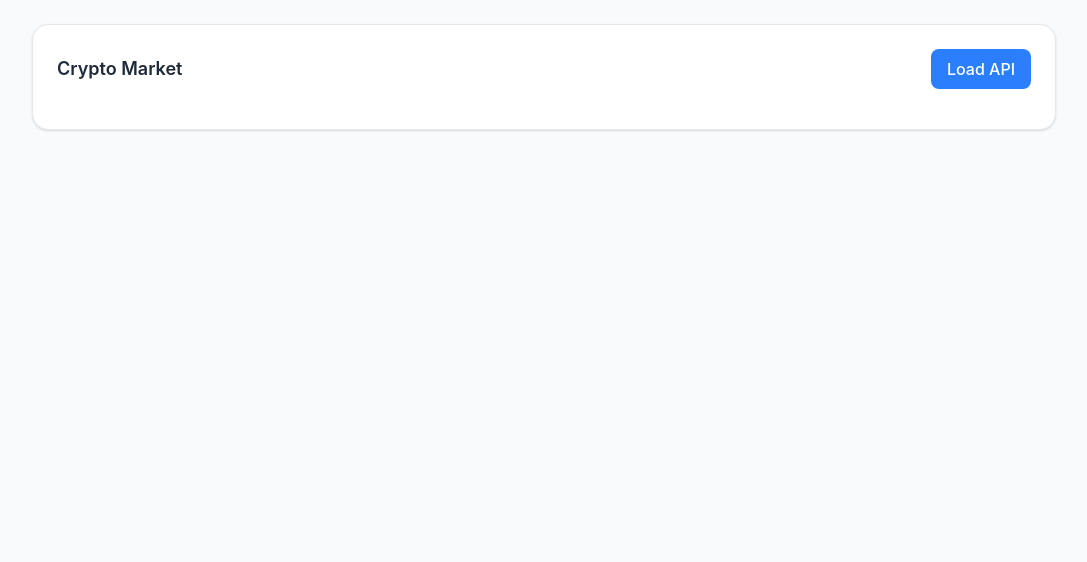
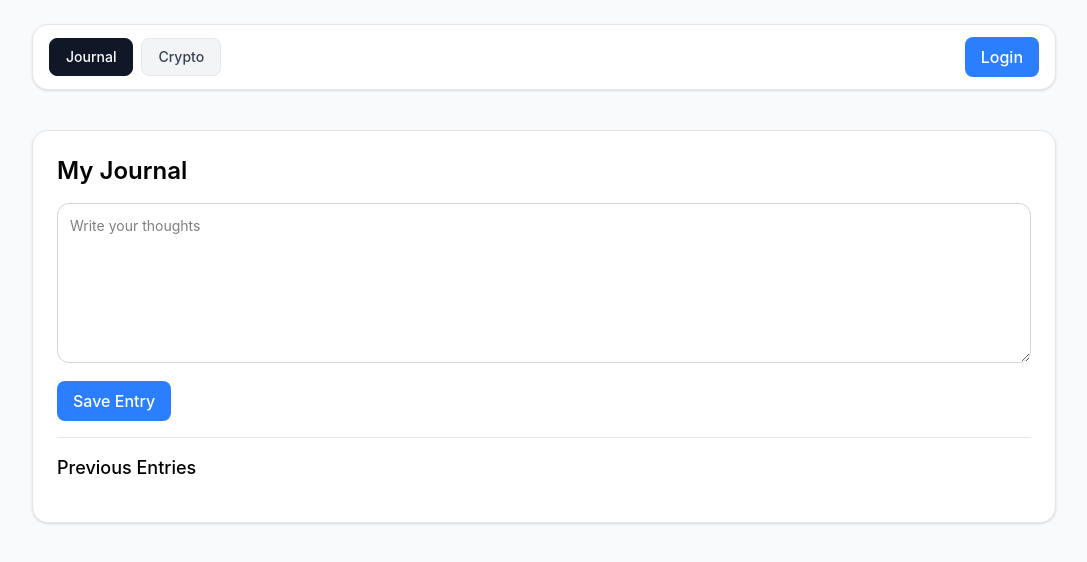
Before and after one commit to klamest190/tstailwind1, a React (Vite) app: page / in a window 1280 px wide. Shown: the top 562 px of the page, without its empty margins (96-1183 px from the left). Built offline with nearby package versions, Linux system fonts and the light colour scheme.

Commit message:
Navbar integrated

```diff
--- a/src/App.tsx
+++ b/src/App.tsx
@@ -1,5 +1,18 @@
+import { Routes, Route } from "react-router-dom";
+import Navbar from "./components/Navbar";
+import AppJournal1 from "./components/AppJournal1";
+import CryptoAPI from "./components/CryptoAPI";
+
 const App = () => {
-  return <div>App Testing enabled</div>;
+  return (
+    <div className="min-h-screen bg-gray-50 p-4 md:p-6">
+      <Navbar />
+      <Routes>
+        <Route path="/" element={<AppJournal1 />} />
+        <Route path="/crypto" element={<CryptoAPI />} />
+      </Routes>
+    </div>
+  );
 };
 
 export default App;
--- a/src/components/CryptoAPI.tsx
+++ b/src/components/CryptoAPI.tsx
@@ -45,7 +45,7 @@ const CryptoAPI = () => {
                     : "text-red-600"
                 }`}
               >
-                {entry.market_cap_change_percentage_24h} %
+                {entry.market_cap_change_percentage_24h.toFixed(2)} %
               </div>
             </div>
           </div>
--- a/src/components/Navbar.tsx
+++ b/src/components/Navbar.tsx
@@ -1,6 +1,20 @@
+import { NavLink } from "react-router-dom";
 import Button1 from "./Button1";
 
 const Navbar = () => {
+  const navClass =
+    "px-4 py-2 rounded-lg bg-gray-100 border border-gray-200 text-gray-700 hover:bg-gray-200 hover:text-gray-900 transition";
+
+  const activeNavClass =
+    "px-4 py-2 rounded-lg bg-gray-900 border border-gray-900 text-white transition";
+
+  const getNavClass = (info: { isActive: boolean }) => {
+    if (info.isActive) {
+      return activeNavClass;
+    }
+    return navClass;
+  };
+
   return (
     <nav className="max-w-4xl lg:max-w-5xl mx-auto mb-4">
       <div
@@ -10,19 +24,13 @@ const Navbar = () => {
         <div className="flex items-center justify-between gap-3">
           {/* Navigation links */}
           <div className="flex items-center gap-2 text-sm font-medium">
-            <button
-              className="px-4 py-2 rounded-lg bg-gray-100 border border-gray-200
-              text-gray-700 hover:bg-gray-200 hover:text-gray-900 transition"
-            >
+            <NavLink to="/" end className={getNavClass}>
               Journal
-            </button>
+            </NavLink>
 
-            <button
-              className="px-4 py-2 rounded-lg bg-gray-100 border border-gray-200
-              text-gray-700 hover:bg-gray-200 hover:text-gray-900 transition"
-            >
+            <NavLink to="/crypto" className={getNavClass}>
               Crypto
-            </button>
+            </NavLink>
           </div>
 
           {/* Login rechts */}
--- a/src/main.tsx
+++ b/src/main.tsx
@@ -2,7 +2,7 @@ import { StrictMode } from "react";
 import { createRoot } from "react-dom/client";
 import { BrowserRouter } from "react-router-dom";
 import "./index.css";
-import App from "./components/CryptoAPI";
+import App from "./App.tsx";
 
 createRoot(document.getElementById("root")!).render(
   <StrictMode>
```
